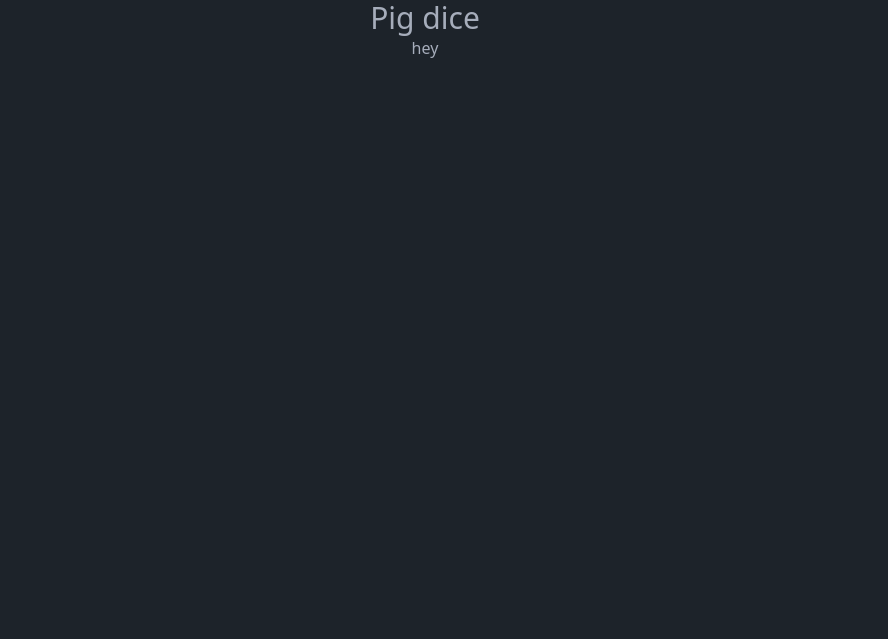
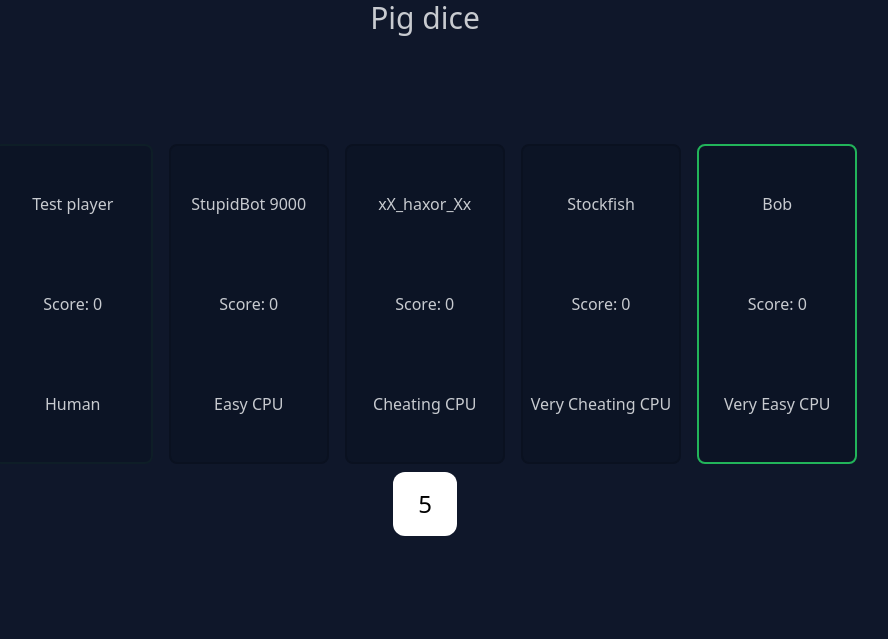
Before and after one commit to webmsgr/pig_dice, a website built with Vite: page index.html in a window 1280 px wide. Shown: the whole page, without its empty margins (215-1103 px from the left). Built offline with nearby package versions, Linux system fonts and the light colour scheme.

Commit message:
all in a days work

```diff
--- a/index.html
+++ b/index.html
@@ -7,11 +7,24 @@
     <title>Pig dice</title>
   </head>
   <body>
+    <template id="player-card">
+      <div class="card">
+        <h2 class="player-name">Player Name</h2>
+        <p>Score: <span class="player-score">0</span></p>
+        <p class="player-type">CPU</p>
+      </div>
+    </template>
     <header class="m-auto w-fit text-center">
       <h1 class="text-3xl">Pig dice</h1>
     </header>
-    <main class="m-auto w-fit text-center">
-      hey
+    <main class="full-center text-center flex flex-col">
+      <div class="cards">
+
+      </div>
+      <div class="dice">
+        5
+      </div>
+
     </main>
     <script type="module" src="/src/main.ts"></script>
   </body>
--- /dev/null
+++ b/src/dice.ts
@@ -0,0 +1,61 @@
+
+
+/**
+ * Dice
+ * Purely exists to allow the cheating CPU to cheat.
+ */
+export class Dice {
+    #value: number
+    constructor(seed: number | undefined = undefined) {
+        if (seed === undefined) {
+            seed = Math.floor(Math.random() * 1024*1024)
+        }
+        this.#value = seed
+    }
+    /**
+     * Rolls a random number between min and max
+     * @param min minimum value
+     * @param max maximum value
+     * @returns a random number between min and max
+     */
+    roll(min: number, max: number) {
+        let out = (this.#value % (max - min + 1)) + min
+        let new_value = 0;
+        do {
+            new_value = Math.floor(Math.random() * 1024*1024);
+        } while((this.#value % (max - min + 1)) + min == (new_value % (max - min + 1)) + min) // make sure if you roll the max-min again you get a different value
+        this.#value = new_value;
+        return out;
+    }
+    /**
+     * Peeks ahead at the next value that will be rolled
+     * (Cheating CPU only)
+     * @param min Minimum value
+     * @param max Maximum value
+     * @returns The next value that will be rolled, (but doesn't actually roll it)
+     */
+    peek(min: number, max: number) {
+        let val = this.#value
+        let out = this.roll(min, max);
+        this.#value = val; // restore the value so if you call roll you get the same value
+        return out;
+    }
+}
+
+
+export function test() {
+    const dice = new Dice();
+    for (let i = 0; i < 1000; i++) {
+        let peeked = dice.peek(1, 6);
+        let rolled = dice.roll(1, 6);
+        if (peeked !== rolled) {
+            console.log('peeked', peeked, 'rolled', rolled)
+            throw new Error('peeked and rolled are different')
+        }
+        else if (rolled < 1 || rolled > 6) {
+            console.log('rolled', rolled)
+            throw new Error('rolled is out of bounds')
+        }
+    }
+    console.log('Dice test passed')
+}
--- a/src/main.ts
+++ b/src/main.ts
@@ -1 +1,54 @@
 // gaming
+
+import {Dice, test as diceTest} from './dice'
+import { Player } from './player';
+import { ExtremeLosingBot } from './player_types/always_lose';
+import { CheatingBot } from './player_types/cheating_computer';
+import { DumbComputerPlayer } from './player_types/dumb_computer';
+import { Human } from './player_types/human';
+import { ExtremeCheatingBot } from './player_types/very_cheating_computer';
+
+
+// do a little self check
+diceTest();
+
+
+const players: Player[] = [
+  new Human("Test player"),
+  new DumbComputerPlayer(),
+  new CheatingBot(),
+  new ExtremeCheatingBot(),
+  new ExtremeLosingBot(),
+]
+
+const player_card_template = document.querySelector('#player-card') as HTMLTemplateElement;
+
+const card_holder = document.querySelector('.cards') as HTMLElement;
+
+const cards = players.map((player, i) => {
+  const card = player_card_template.content.cloneNode(true) as HTMLElement;
+  card.querySelector('.player-name')!.textContent = player.name;
+  card.querySelector('.player-type')!.textContent = player.type;
+  if (i == 0) {
+    card.firstElementChild!.classList.add('card-active');
+  }
+  const outer_temp = document.createElement("div");
+  outer_temp.id = `player-card-${i}`;
+  outer_temp.appendChild(card);
+  return outer_temp;
+});
+cards.forEach(card => card_holder.appendChild(card));
+let actual_card_elements = cards.map(card => card.firstElementChild! as HTMLElement);
+let active_card = 0;
+setInterval(() => {
+    actual_card_elements[active_card].classList.remove('card-active');
+    active_card++;
+    if (active_card >= cards.length) active_card = 0;
+    actual_card_elements[active_card].classList.add('card-active');
+}, 1000)
+
+const dice_ele = document.querySelector('.dice') as HTMLElement;
+const dice = new Dice();
+setInterval(() => {
+  dice_ele.textContent = dice.roll(1, 6).toString();
+}, 50)
--- /dev/null
+++ b/src/player.ts
@@ -0,0 +1,25 @@
+import type { Dice } from './dice';
+
+export interface Player {
+    /**
+     * The name of the player
+     */
+    name: string;
+    /**
+     * The type of the player, should be a constant string for all instances of the subclass
+     */
+    type: string;
+    /**
+     * Type description of the player, should be a constant string for all instances of the subclass
+     */
+    description: string;
+
+    /**
+     * Do a turn
+     * @param turnScore the current turn score
+     * @param score the current score
+     * @param dice the dice object (no cheating!!!)
+     * @returns true if the player wants to keep rolling, false if they want to stop
+     */
+    doTurn(turnScore: number, score: number, dice: Dice): Promise<boolean>;
+}
--- /dev/null
+++ b/src/player_types/always_lose.ts
@@ -0,0 +1,29 @@
+import { Dice } from "../dice";
+import { Player } from "../player";
+
+const names = ["Bob"]
+/**
+ * A bot that cant win.
+ *
+ * The opposite of the very cheating bot, this bot will always roll a one.
+ */
+export class ExtremeLosingBot implements Player {
+    name: string;
+    type: string = "Very Easy CPU";
+    description: string = "A computer that will always lose, no matter what."
+    constructor() {
+        this.name = names[Math.floor(Math.random() * names.length)];
+    }
+    doTurn(_turnScore: number, _score: number, dice: Dice): Promise<boolean> {
+        return new Promise((resolve) => {
+            // wait for a random amount of time between 1-5 seconds
+            setTimeout(() => {
+                while (dice.peek(1,6) != 1) {
+                    dice.roll(1, 6);
+                }
+                resolve(true);
+            }, Math.floor(Math.random() * 4000) + 1000); // he needs to think very hard
+
+        })
+    }
+}
--- /dev/null
+++ b/src/player_types/cheating_computer.ts
@@ -0,0 +1,26 @@
+import { Dice } from "../dice";
+import { Player } from "../player";
+
+const names = ["xX_haxor_Xx"]
+/**
+ * A cheating bot
+ *
+ * This bot will cheat by seeing into the future, and only rolling if it will not get a 1
+ */
+export class CheatingBot implements Player {
+    name: string;
+    type: string = "Cheating CPU";
+    description: string = "A completely legit player that does not cheat at all /s"
+    constructor() {
+        this.name = names[Math.floor(Math.random() * names.length)];
+    }
+    doTurn(_turnScore: number, _score: number, dice: Dice): Promise<boolean> {
+        return new Promise((resolve) => {
+            // wait for a random amount of time between 1-5 seconds
+            setTimeout(() => {
+                resolve(dice.peek(1,6) != 1); // he is literally cheating
+            }, Math.floor(Math.random() * 4000) + 1000); // he needs to think very hard
+
+        })
+    }
+}
--- /dev/null
+++ b/src/player_types/dumb_computer.ts
@@ -0,0 +1,24 @@
+import { Dice } from "../dice";
+import { Player } from "../player";
+
+const names = ["StupidBot 9000"]
+/**
+ * Dumb stupid computer who is easy to beat
+ */
+export class DumbComputerPlayer implements Player {
+    name: string;
+    type: string = "Easy CPU";
+    description: string = "A simple minded computer player."
+    constructor() {
+        this.name = names[Math.floor(Math.random() * names.length)];
+    }
+    doTurn(turnScore: number, _score: number, _dice: Dice): Promise<boolean> {
+        return new Promise((resolve) => {
+            // wait for a random amount of time between 1-5 seconds
+            setTimeout(() => {
+                resolve(turnScore < 10); // very stupid
+            }, Math.floor(Math.random() * 4000) + 1000); // he needs to think very hard
+
+        })
+    }
+}
--- /dev/null
+++ b/src/player_types/human.ts
@@ -0,0 +1,18 @@
+// todo
+
+import { Dice } from "../dice";
+import { Player } from "../player";
+
+export class Human implements Player {
+    name: string;
+    type: string = "Human";
+    description: string = "A human player";
+    constructor(name: string) {
+        this.name = name;
+    }
+    doTurn(_turnScore: number, _score: number, _dice: Dice): Promise<boolean> {
+        return new Promise((_, reject) => {
+            reject("todo lol");
+        });
+    }
+}
--- /dev/null
+++ b/src/player_types/very_cheating_computer.ts
@@ -0,0 +1,31 @@
+import { Dice } from "../dice";
+import { Player } from "../player";
+
+const names = ["Stockfish"]
+/**
+ * A very cheating bot
+ *
+ * This bot will LITERALLY never lose, it will win on the first turn.
+ *
+ * He is very unsportsmanlike
+ */
+export class ExtremeCheatingBot implements Player {
+    name: string;
+    type: string = "Very Cheating CPU";
+    description: string = "A computer that will always win, no matter what."
+    constructor() {
+        this.name = names[Math.floor(Math.random() * names.length)];
+    }
+    doTurn(_turnScore: number, _score: number, dice: Dice): Promise<boolean> {
+        return new Promise((resolve) => {
+            // wait for a random amount of time between 1-5 seconds
+            setTimeout(() => {
+                while (dice.peek(1,6) == 1) {
+                    dice.roll(1, 6);
+                }
+                resolve(true);
+            }, Math.floor(Math.random() * 4000) + 1000); // he needs to think very hard
+
+        })
+    }
+}
--- a/src/style.css
+++ b/src/style.css
@@ -1,3 +1,23 @@
 @tailwind base;
 @tailwind components;
 @tailwind utilities;
+
+.cards {
+  @apply flex flex-row justify-center;
+}
+
+.card {
+  @apply bg-base-200 p-2 m-2 rounded-lg flex flex-col min-w-40 min-h-80 border-base-300 border-2 justify-around transition-all duration-300;
+}
+
+.full-center {
+  @apply flex justify-center items-center w-[100vw] h-[75vh];
+}
+
+.card.card-active {
+  @apply border-green-500;
+}
+
+.dice {
+  @apply w-16 h-16 bg-white rounded-xl flex justify-center items-center text-2xl text-black;
+}
--- a/tailwind.config.js
+++ b/tailwind.config.js
@@ -7,7 +7,7 @@ export default {
   plugins: [require("daisyui")],
   daisyui: {
     themes: [
-      "dark" // no light mode :)
+      "night" // no light mode :)
     ]
   }
 }
```
